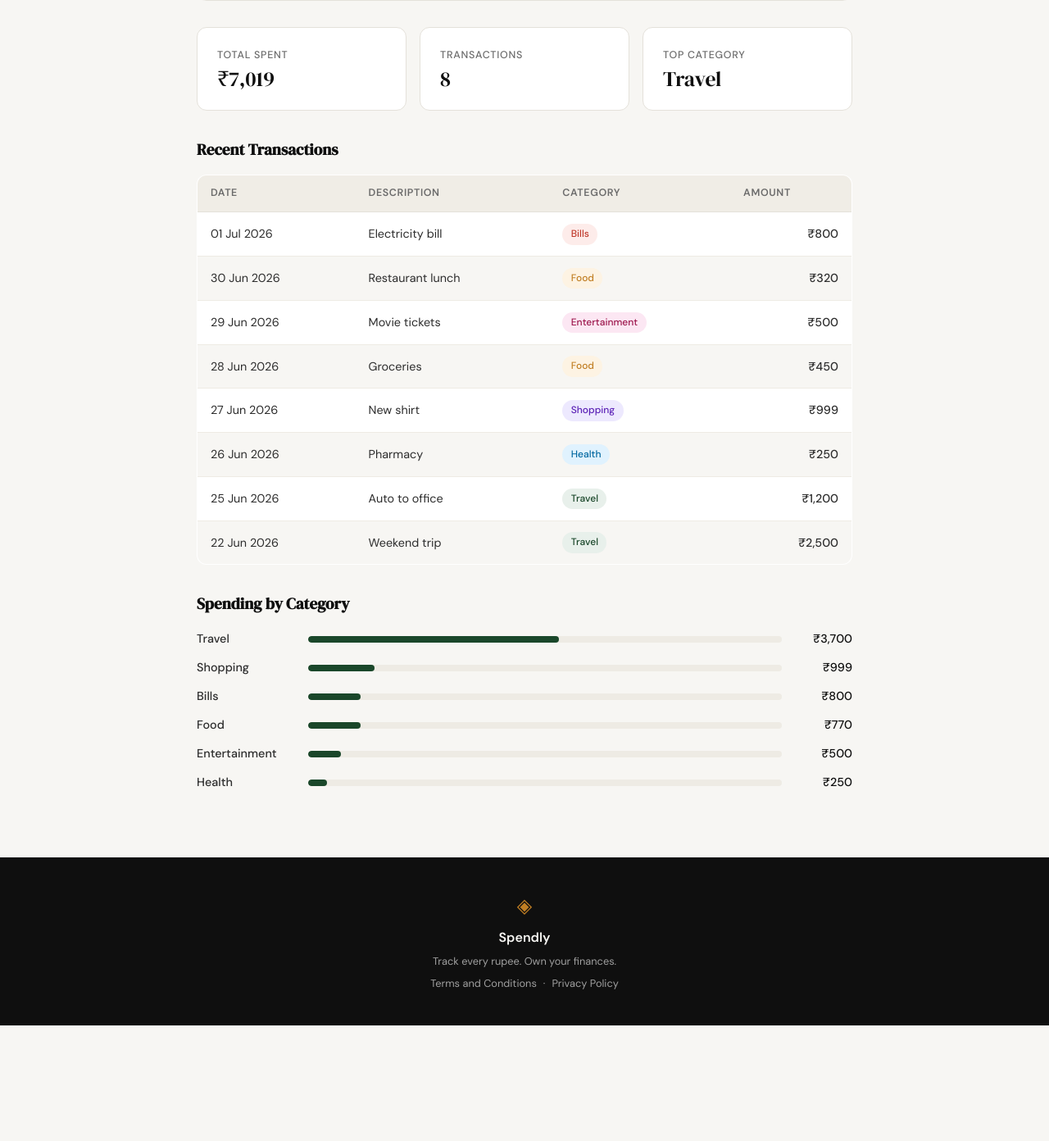
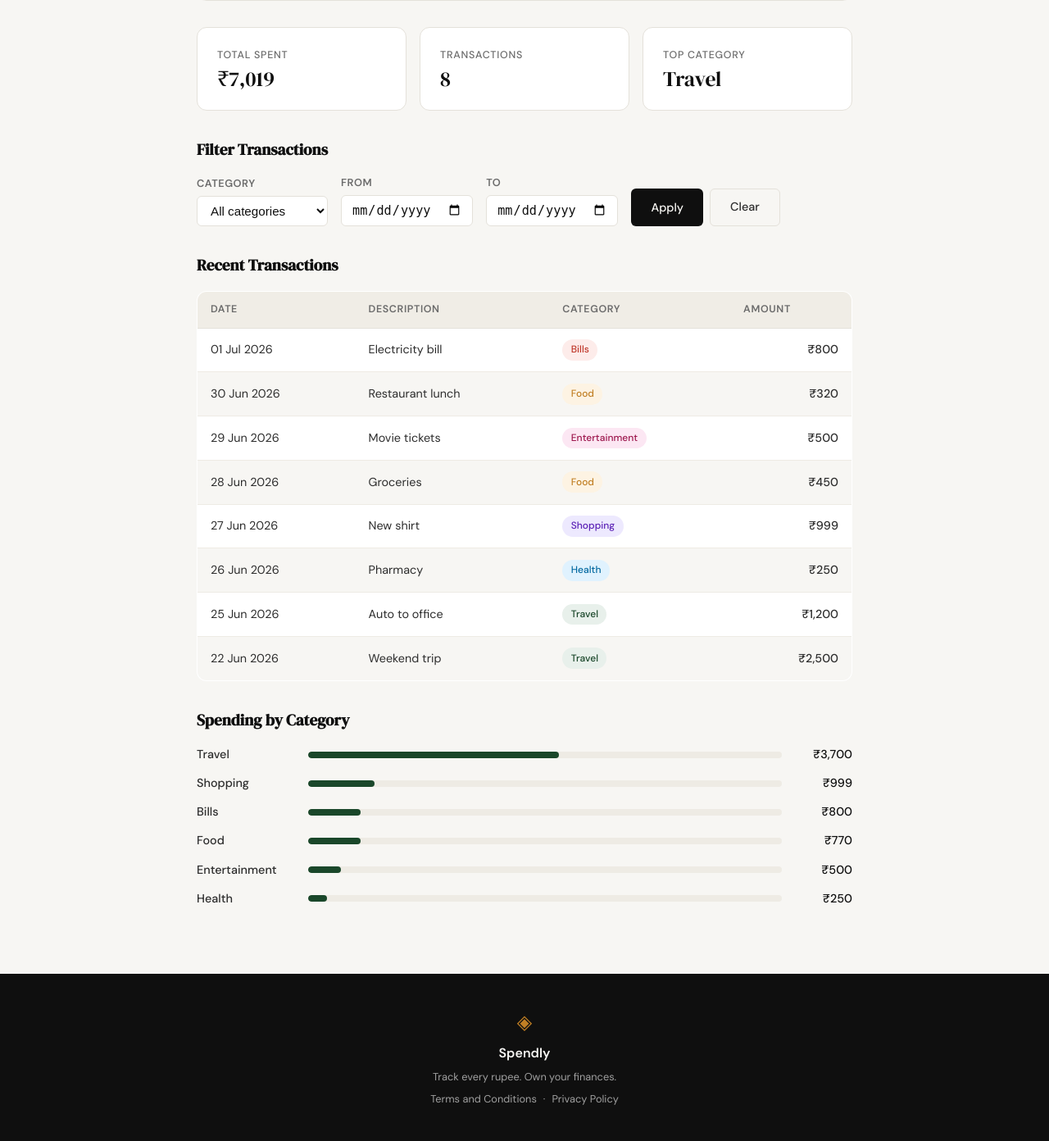
Before and after one commit to ShauryaStar-ai/ExpenseTracker, a Flask app: page /profile in a window 1280 px wide. Shown: the part 271-1663 px from the top of the page at 82% size. Before the commit the page ends 1522 px from the top, so only its background shows below. Run offline with Flask 3, Linux system fonts and the light colour scheme; the visitor is signed in with stand-in values (Sample User, id 1); data comes from the database, SQL or seed files in the repository.

Commit message:
create a filter on profile page

```diff
--- a/expense-tracker/app.py
+++ b/expense-tracker/app.py
@@ -1,4 +1,6 @@
 import os
+from collections import defaultdict
+from datetime import datetime
 from flask import Flask, render_template, request, redirect, url_for, session, abort
 from werkzeug.security import generate_password_hash, check_password_hash
 from database.db import get_db, init_db, close_db, seed_db
@@ -92,11 +94,8 @@ def profile():
     if not session.get("user_id"):
         return redirect(url_for("login"))
 
-    from datetime import datetime
-    from collections import defaultdict
-
     user_id = session["user_id"]
-    db = get_db()
+    db      = get_db()
 
     user_row = db.execute(
         "SELECT name, email, created_at FROM users WHERE id = ?",
@@ -104,7 +103,7 @@ def profile():
     ).fetchone()
 
     dt_joined = datetime.strptime(user_row["created_at"][:10], "%Y-%m-%d")
-    initials = "".join(w[0].upper() for w in user_row["name"].split()[:2])
+    initials  = "".join(w[0].upper() for w in user_row["name"].split()[:2])
 
     user = {
         "name":         user_row["name"],
@@ -113,11 +112,23 @@ def profile():
         "initials":     initials,
     }
 
-    rows = db.execute(
-        "SELECT amount, category, date, description FROM expenses "
-        "WHERE user_id = ? ORDER BY date DESC",
-        (user_id,)
-    ).fetchall()
+    category_filter = request.args.get("category", "").strip()
+    from_date       = request.args.get("from", "").strip()
+    to_date         = request.args.get("to", "").strip()
+
+    query  = "SELECT amount, category, date, description FROM expenses WHERE user_id = ?"
+    params = [user_id]
+    if category_filter:
+        query += " AND category = ?"
+        params.append(category_filter)
+    if from_date:
+        query += " AND date >= ?"
+        params.append(from_date)
+    if to_date:
+        query += " AND date <= ?"
+        params.append(to_date)
+    query += " ORDER BY date DESC"
+    rows = db.execute(query, params).fetchall()
 
     transactions = []
     for r in rows:
@@ -129,7 +140,7 @@ def profile():
             "amount":      f"₹{r['amount']:,.0f}",
         })
 
-    total = sum(r["amount"] for r in rows)
+    total      = sum(r["amount"] for r in rows)
     cat_totals = defaultdict(float)
     for r in rows:
         cat_totals[r["category"]] += r["amount"]
@@ -151,12 +162,21 @@ def profile():
         for name, amount in sorted(cat_totals.items(), key=lambda x: x[1], reverse=True)
     ]
 
+    cat_rows       = db.execute(
+        "SELECT DISTINCT category FROM expenses WHERE user_id = ? ORDER BY category",
+        (user_id,)
+    ).fetchall()
+    all_categories = [r["category"] for r in cat_rows]
+    active_filter  = {"category": category_filter, "from": from_date, "to": to_date}
+
     return render_template(
         "profile.html",
         user=user,
         stats=stats,
         transactions=transactions,
         categories=categories,
+        all_categories=all_categories,
+        active_filter=active_filter,
     )
 
 
--- a/expense-tracker/static/css/style.css
+++ b/expense-tracker/static/css/style.css
@@ -839,6 +839,56 @@ a { color: inherit; text-decoration: none; }
     border-radius: 999px;
 }
 
+/* ── Filter form ─────────────────────────────── */
+.filter-form {
+    display: flex;
+    flex-wrap: wrap;
+    gap: 1rem;
+    align-items: flex-end;
+}
+
+.filter-field {
+    display: flex;
+    flex-direction: column;
+    gap: 0.25rem;
+}
+
+.filter-field label {
+    font-size: 0.8rem;
+    font-weight: 600;
+    color: var(--ink-muted);
+    text-transform: uppercase;
+    letter-spacing: 0.04em;
+}
+
+.filter-field select,
+.filter-field input[type="date"] {
+    padding: 0.5rem 0.75rem;
+    border: 1px solid var(--border);
+    border-radius: var(--radius-sm);
+    background: var(--paper-card);
+    color: var(--ink);
+    font-size: 0.95rem;
+    min-width: 10rem;
+}
+
+.filter-actions {
+    display: flex;
+    gap: 0.5rem;
+}
+
+.filter-active-notice {
+    font-size: 0.9rem;
+    color: var(--ink-muted);
+    margin-bottom: 0.75rem;
+}
+
+.filter-active-notice a {
+    color: var(--accent);
+    text-decoration: underline;
+    margin-left: 0.5rem;
+}
+
 /* ------------------------------------------------------------------ */
 /* Responsive                                                          */
 /* ------------------------------------------------------------------ */
@@ -856,4 +906,12 @@ a { color: inherit; text-decoration: none; }
     .hero { padding: 3rem 1rem 2rem; }
     .hero-actions { flex-direction: column; width: 100%; }
     .hero-actions a { width: 100%; text-align: center; }
+
+    .filter-form { flex-direction: column; }
+    .filter-field,
+    .filter-field select,
+    .filter-field input[type="date"] { width: 100%; min-width: unset; }
+    .filter-actions { width: 100%; }
+    .filter-actions .btn-primary,
+    .filter-actions .btn-ghost { flex: 1; text-align: center; }
 }
--- a/expense-tracker/templates/profile.html
+++ b/expense-tracker/templates/profile.html
@@ -31,9 +31,46 @@
       </div>
     </div>
 
+    <!-- Filter form -->
+    <div class="section-block">
+      <h2 class="section-title">Filter Transactions</h2>
+      <form class="filter-form" method="get" action="{{ url_for('profile') }}">
+        <div class="filter-field">
+          <label for="category">Category</label>
+          <select name="category" id="category">
+            <option value="">All categories</option>
+            {% for cat in all_categories %}
+            <option value="{{ cat }}" {% if active_filter.category == cat %}selected{% endif %}>{{ cat }}</option>
+            {% endfor %}
+          </select>
+        </div>
+        <div class="filter-field">
+          <label for="from">From</label>
+          <input type="date" name="from" id="from" value="{{ active_filter.from }}">
+        </div>
+        <div class="filter-field">
+          <label for="to">To</label>
+          <input type="date" name="to" id="to" value="{{ active_filter.to }}">
+        </div>
+        <div class="filter-actions">
+          <button type="submit" class="btn btn-primary">Apply</button>
+          <a href="{{ url_for('profile') }}" class="btn btn-ghost">Clear</a>
+        </div>
+      </form>
+    </div>
+
     <!-- Transaction history table -->
     <div class="section-block">
       <h2 class="section-title">Recent Transactions</h2>
+      {% if active_filter.category or active_filter.from or active_filter.to %}
+      <p class="filter-active-notice">
+        Showing {{ transactions | length }} result(s)
+        {% if active_filter.category %}in <strong>{{ active_filter.category }}</strong>{% endif %}
+        {% if active_filter.from %}from <strong>{{ active_filter.from }}</strong>{% endif %}
+        {% if active_filter.to %}to <strong>{{ active_filter.to }}</strong>{% endif %}.
+        <a href="{{ url_for('profile') }}">Clear filter</a>
+      </p>
+      {% endif %}
       <table class="expense-table">
         <thead>
           <tr>
```
Also changed, not shown: expense-tracker/tests/test_06_data_filter_profile_page.py (added, +595 -0 lines), .claude/commands/test-featuree.md, .claude/specs/06-data-filter-profile-page.md.
